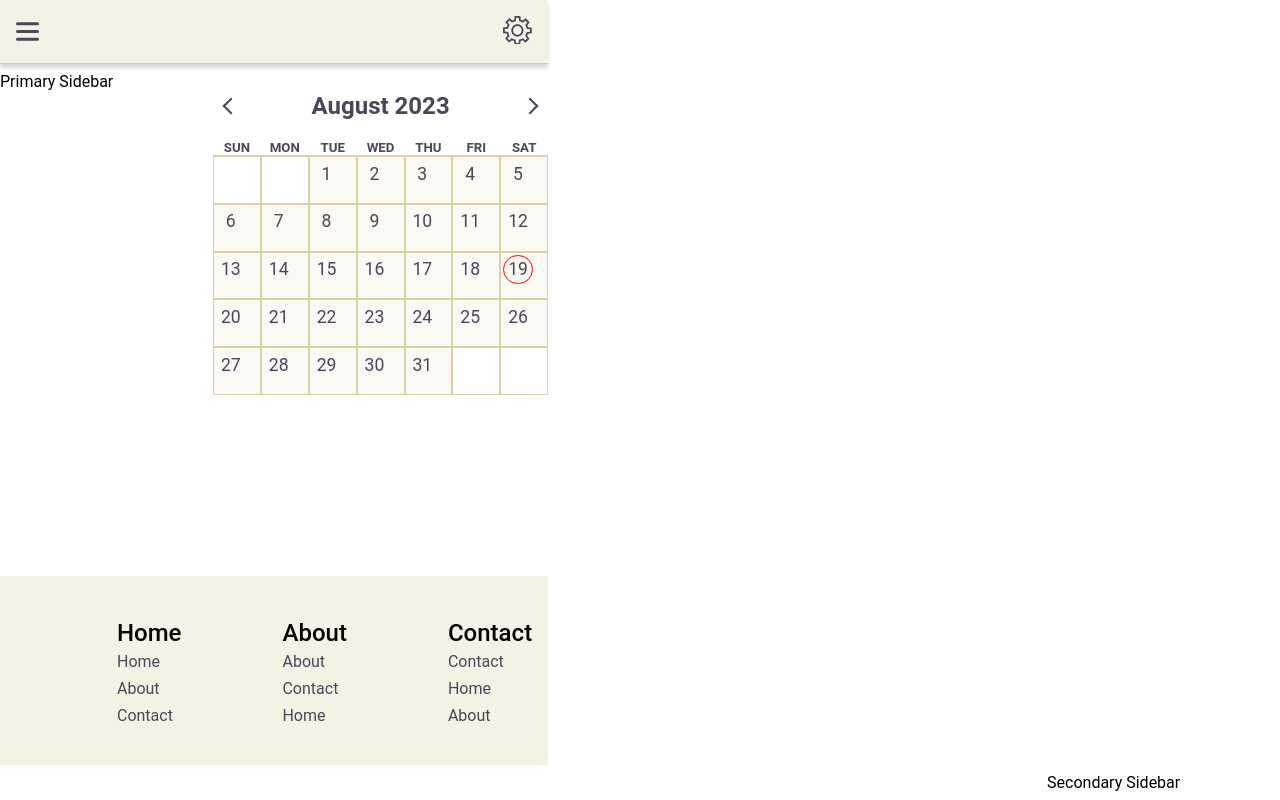
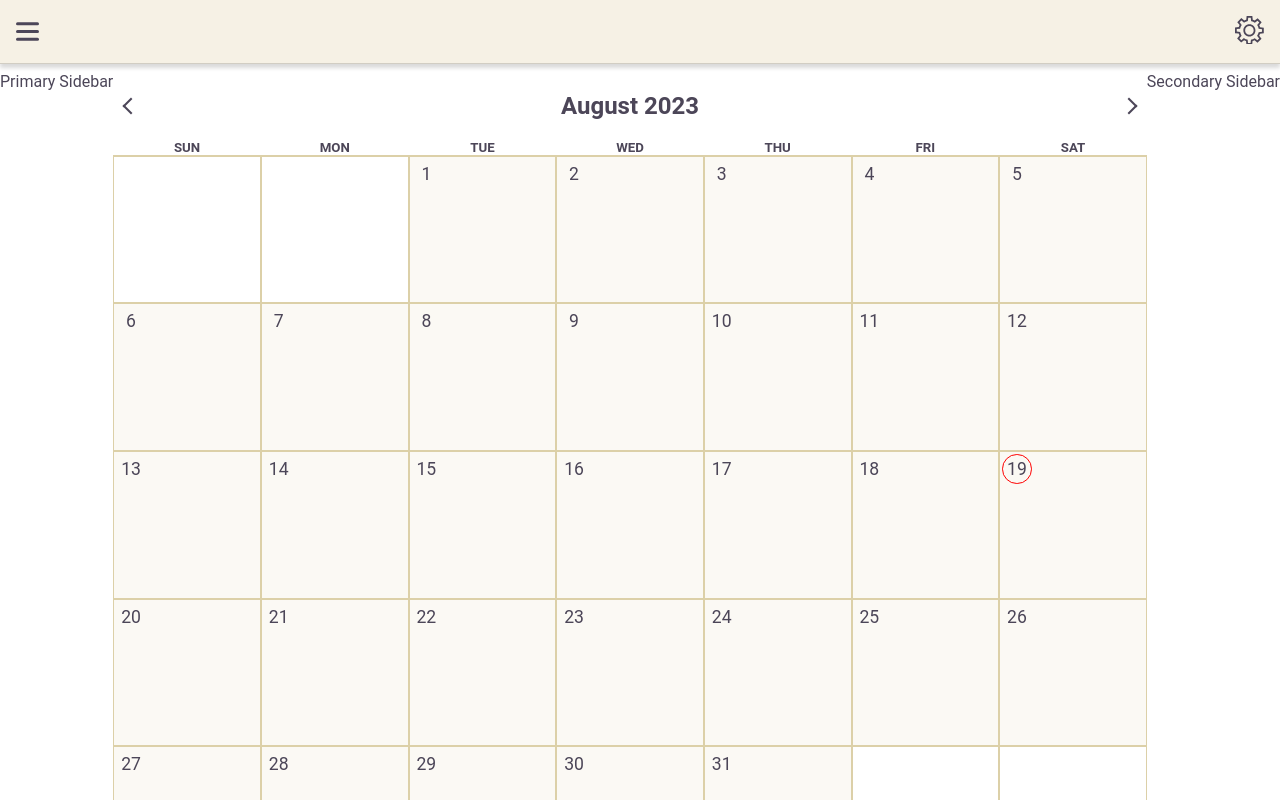
Before and after one commit to jasonmccaffrey1973/userInterface, a React (Create React App) app: page / in a window 1280 px wide. Shown: the top 800 px of the page. Built offline with nearby package versions, Linux system fonts and the light colour scheme.

Commit message:
WIP user preferences

```diff
--- a/src/App.js
+++ b/src/App.js
@@ -8,12 +8,33 @@ import Calendar from './Components/Calendar'
 
 
 const App = () => {
-  const columns = UserPreferences.layout.split(' ').length
+
+  const getColumnData = () => {
+    let mainPos = null;
+    const rows = UserPreferences.layout.split("' '");
+    rows.forEach(row => {
+      const columns = row.split(' ');
+      if (columns.includes('main') && !mainPos) mainPos = columns.indexOf('main');
+    });
+    const columnLayout = rows.map((row, rowIndex) => {
+      const columns = row.split(' ');
+      return columns.map((column, index) => (index === mainPos && rowIndex === 0) ? '1fr' : 'auto');
+    });
+
+    const flattenedLayout = columnLayout.flat().join(' ');
+
+    return {
+      layout: flattenedLayout,
+      columns: flattenedLayout.split(' ').length
+    };
+  };
+
+
   return (
     <>
     <ThemeProvider>
       <ApplicationStyles />
-      <StyledApp layout={UserPreferences.layout} columns={columns}>
+      <StyledApp layout={UserPreferences.layout} columns={getColumnData()}>
         <Header/>
         <Footer/>
         <main>
@@ -36,7 +57,7 @@ min-height: 100dvh;
 width: 100%;
 height: 100%;
 display: grid;
-grid-template-columns: repeat(${props => props.columns}, auto);
+grid-template-columns: ${props => props.columns.layout};
 grid-template-rows: auto 1fr auto;
 grid-template-areas: ${props => props.layout};
 position: relative;
@@ -66,6 +87,8 @@ position: relative;
   background-color: var(--Secondary);
   color: var(--Text);
   padding-block: var(--spacer);
+  width: min(100%, 80rem);
+  margin-inline: auto;
 }
 > aside {
   grid-area: secondary-sidebar;
--- a/src/Application/Models/UserPreferences.js
+++ b/src/Application/Models/UserPreferences.js
@@ -1,6 +1,6 @@
 const UserPreferences = {
     theme: 'light',
-    layout: "'header header' 'primary-sidebar main' 'footer footer'",
+    layout: "'header header header' 'primary-sidebar main secondary-sidebar' 'footer footer footer'",
     notifications: true,
     notification_type: 'email',
     notification_frequency: 'daily',
--- a/src/public/ApplicationStyles.js
+++ b/src/public/ApplicationStyles.js
@@ -37,6 +37,8 @@ const ApplicationStyles = () => {
         min-height: 100vh;
         width: 100%;
         height: 100%;
+        background-color: var(--Secondary);
+        color: var(--Text);
       }
     `;
 
```
